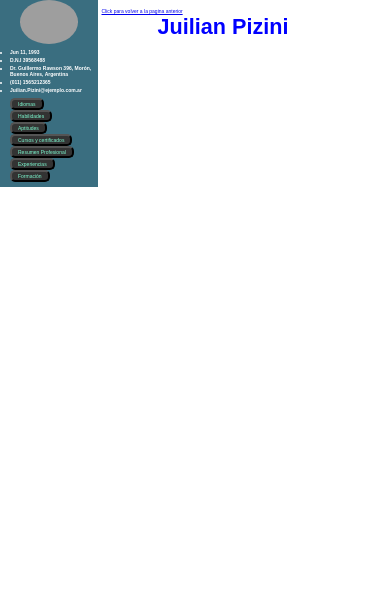
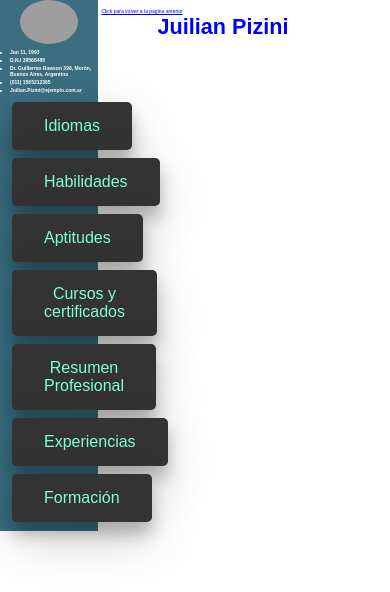
Before and after one commit to FacundoJGil/FacundoJGil.github.io, a plain HTML site: page Interactivo.html in a window 390 px wide. Drawn offline with Linux system fonts and the light colour scheme; grey boxes are pictures that could not be loaded.

Commit message:
style fix

```diff
--- a/Styles.css
+++ b/Styles.css
@@ -90,12 +90,20 @@
     .info_carrera_li{
     margin-left: 10%;
     }
-button{
-background-color: #333;
-color: aquamarine;
-border-radius: 5px;
-
-}
+    button{
+        background-color: #333;
+        color: aquamarine;
+        border-radius: 5px;
+        cursor: pointer;
+        border: none;
+        padding: 15px 32px;
+        text-align: center;
+        text-decoration: none;
+        display: inline-block;
+        font-size: 16px;
+        margin: 4px 2px;
+        box-shadow: 0 12px 16px 0 rgba(0,0,0,0.24), 0 17px 50px 0 rgba(0,0,0,0.19);
+        }
 
 
 
```
